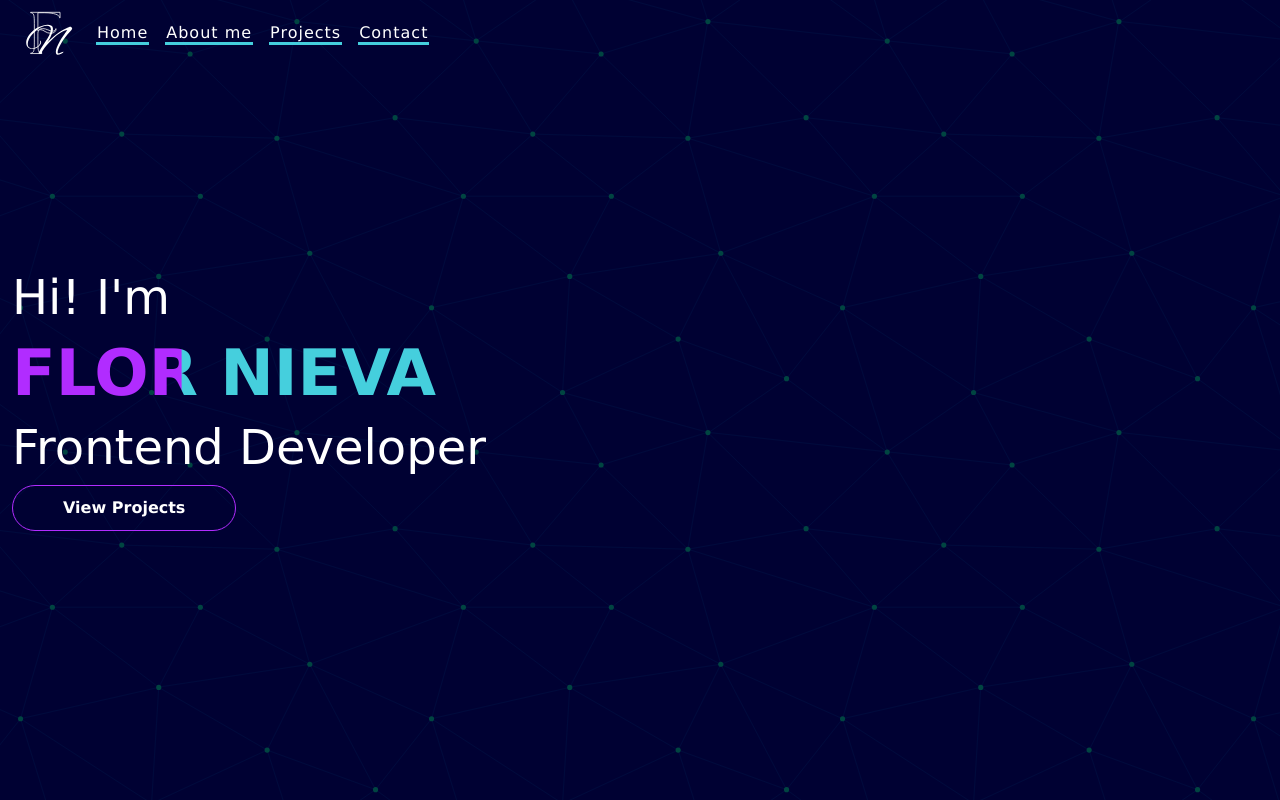
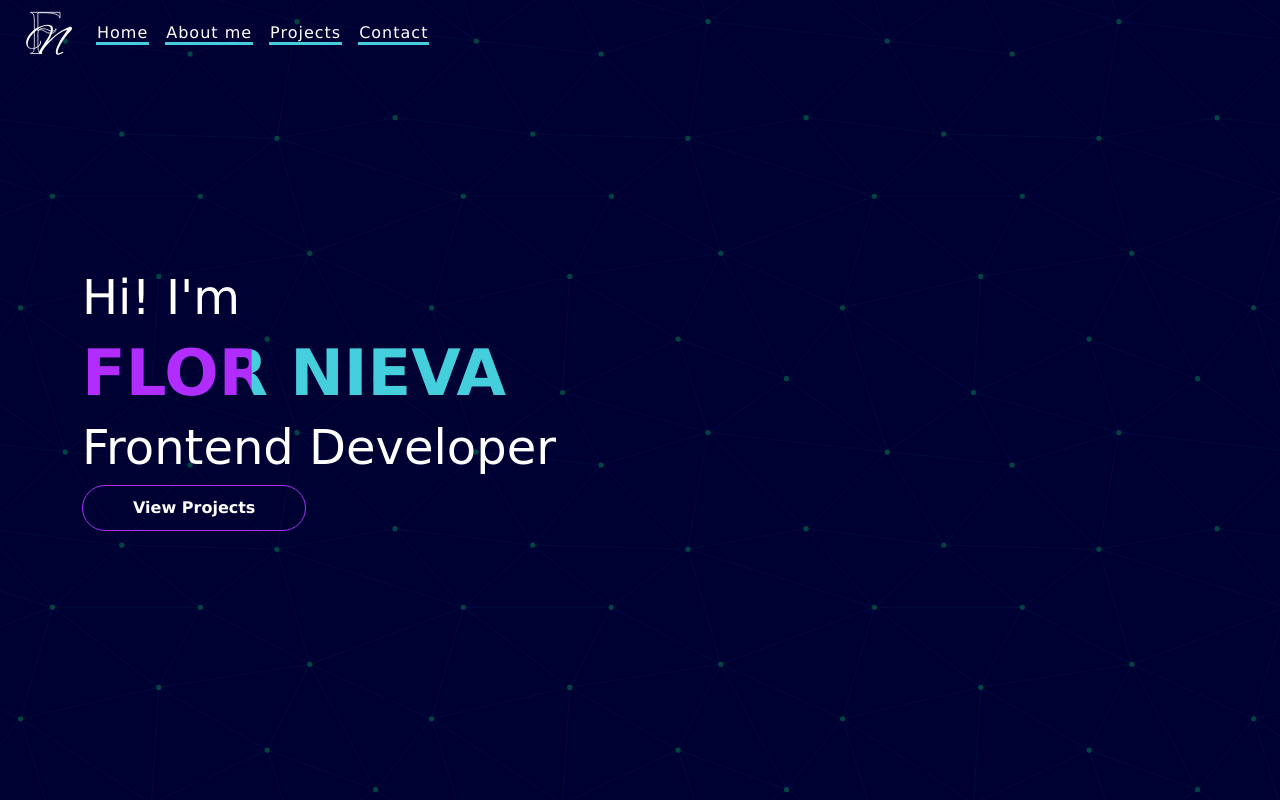
Before and after one commit to FlorenciaNieva/Portfolio-2, a React (Vite) app: page / in a window 1280 px wide. Shown: the top 800 px of the page. Built offline with nearby package versions, Linux system fonts and the light colour scheme; no server answers.

Commit message:
Agrego contenedor para el contenido del home

```diff
--- a/src/components/Home/Home.jsx
+++ b/src/components/Home/Home.jsx
@@ -7,13 +7,17 @@ export default function Home() {
   return (
     <>
       <Container fluid className="container-presentation">
+        <Container>
           <Row>
             <Col>
               <h3 className="sub-title-presentation">Hi! I'm</h3>
               <Col className="d-flex text-animation">
                 <h1>Flor Nieva</h1>
               </Col>
-            <h3 className="sub-title-presentation" style={{ fontFamily: "Dejavu Sans" }}>
+              <h3
+                className="sub-title-presentation"
+                style={{ fontFamily: "Dejavu Sans" }}
+              >
                 Frontend Developer
               </h3>
               <Col>
@@ -25,6 +29,7 @@ export default function Home() {
             </Col>
           </Row>
         </Container>
+      </Container>
     </>
   );
 }
```
Lines whose indentation alone changed are shown as unchanged.
